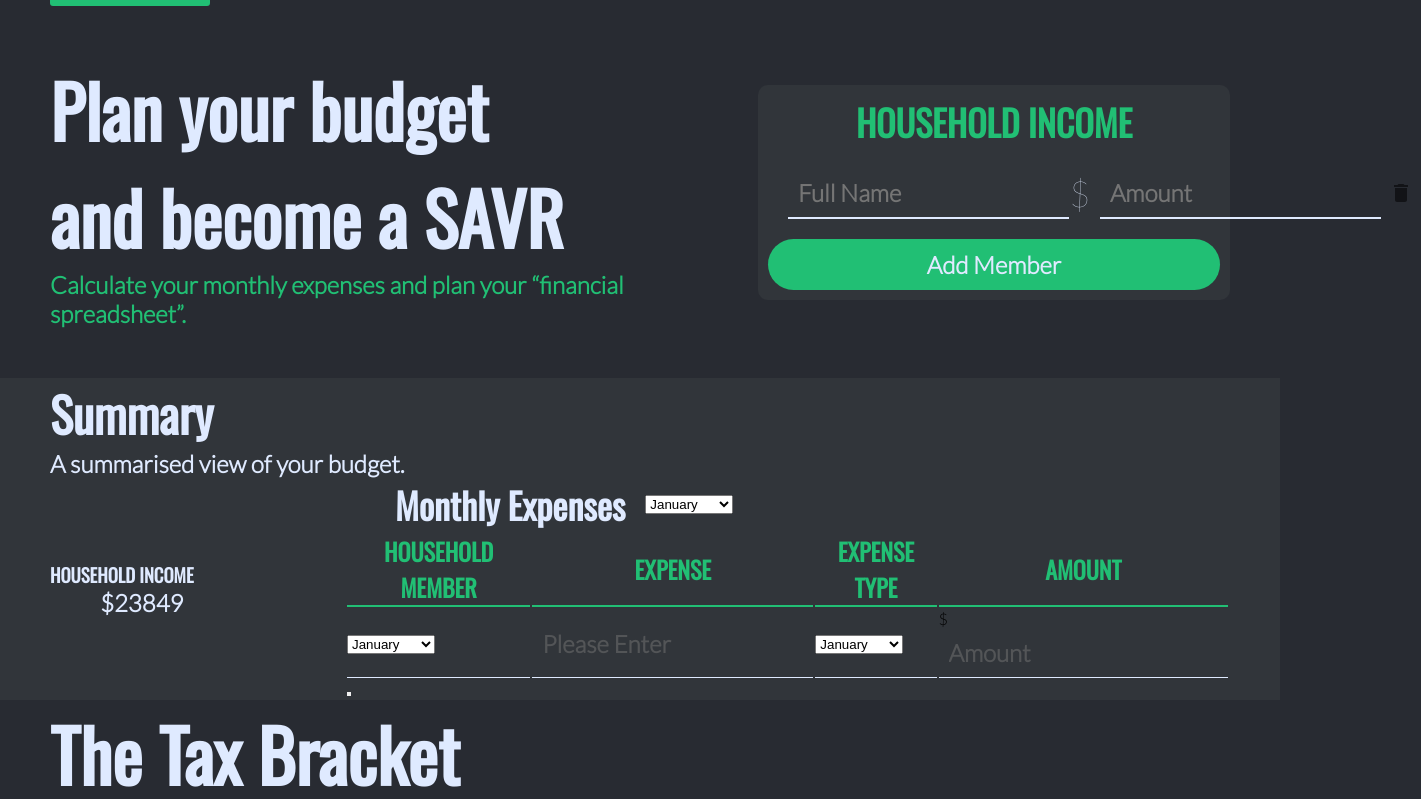
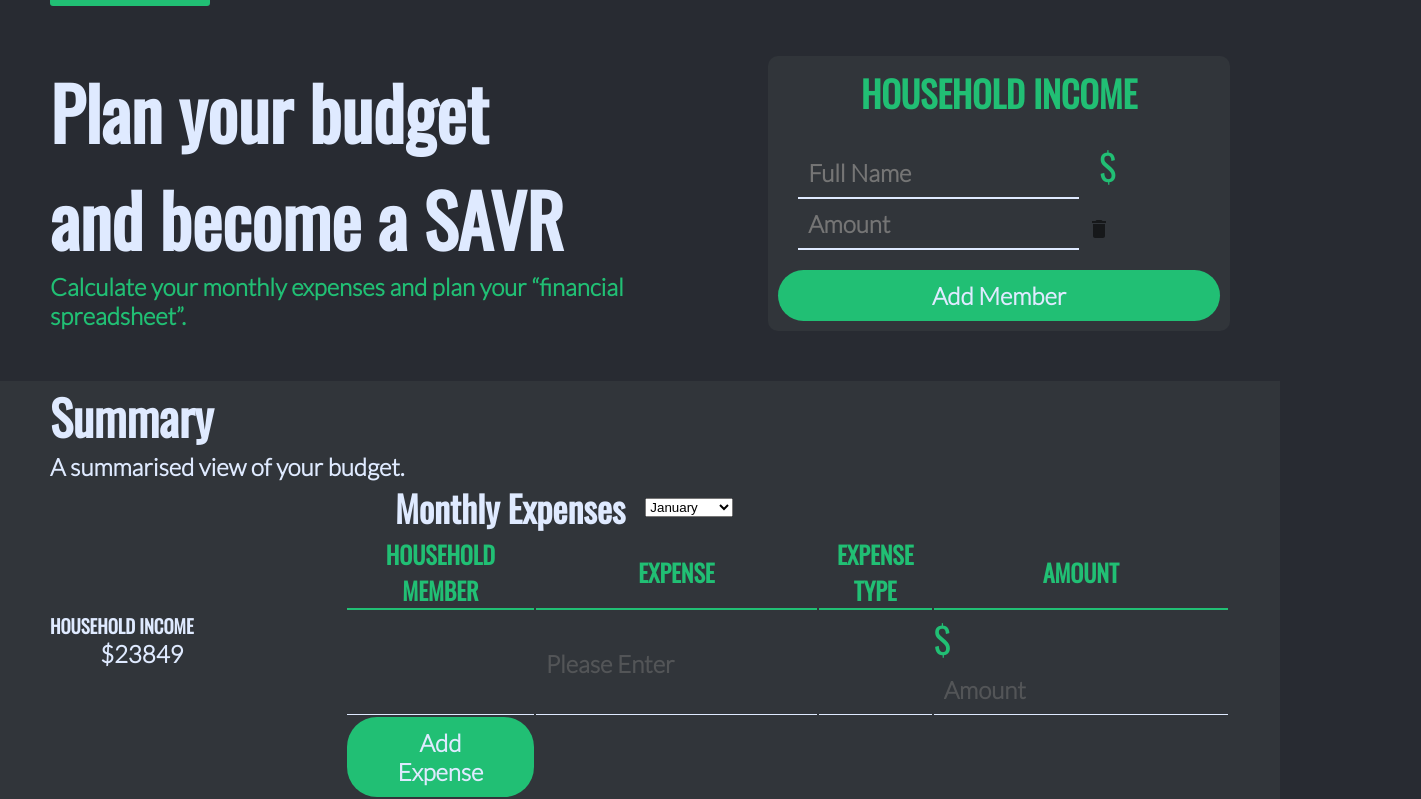
Before and after one commit to WiaanDuvenhage-200307/SAVR, a React (Create React App) app: page / in a window 1280 px wide. Shown: the part 301-1100 px from the top of the page, 1421 px wide, since content can reach past the window. Built offline with nearby package versions, Linux system fonts and the light colour scheme.

Commit message:
Functionality + tests
-Wrote functionality to add inputs on click of button
-Wrote tests to test if my inputs are empty and wrote a test to see if my dropdown values are read

```diff
--- a/src/components/HouseholdIncome.js
+++ b/src/components/HouseholdIncome.js
@@ -7,25 +7,44 @@ import Input from './UI/Input';
 
 const HouseholdIncome = () => {
 
-    const [input, setInputs] = useState([]);
+    const [formValues, setFormValues] = useState([0]);
 
-    const addNewMember = () => {
+    const [status, setStatus] = useState("normal");
 
+    const handleInputChange = (newNumber, index) => {
+        let changingFormValue = formValues;
+        changingFormValue[index] = newNumber;
+
+        console.log(changingFormValue);
+        setFormValues(changingFormValue);
+    }
+
+    const addNewNumber  = () =>{
+        setFormValues([...formValues, 0])
+    }
+
+
+    const removeNumberFromArray = (index) => {
+        var changingFormValue = formValues;
+        setFormValues(changingFormValue.splice(index, 1));
+        console.log("clicked");
     }
 
     return (
         <div className='house-income'>
             <h1 className='house-income__heading'>HOUSEHOLD INCOME</h1>
             <div className='house-income__members'>
-                <Input className='house-income-input' ariaLabel='names' type='text' placeholder='Full Name'/>
-                <div className='house-income_delete'>
-                    <h2>$</h2>
-                    <Input className='house-income-input' ariaLabel='income' type='number' placeholder='Amount'/>
-                    <IconButton aria-label="delete"><DeleteIcon/></IconButton>
-                </div>
+                {formValues.map((number, index) => (
+                    <div key={index}>
+                        <Input className='house-income-input' onChange={(e) => handleInputChange(e.target.value)} ariaLabel='names' type='text' placeholder='Full Name'/>
+                        <label htmlFor='amount'>$</label>
+                        <Input className='house-income-input' onChange={(e) => handleInputChange(+e.target.value)} name='amount' ariaLabel='income' type='text' placeholder='Amount'/>
+                        <IconButton aria-label="delete" onClick={removeNumberFromArray}><DeleteIcon/></IconButton>
+                    </div>
+                ))}
 
             </div>
-            <Button onClick={addNewMember} name="Add Member" className="button"/>
+            <Button function={()=> addNewNumber(true)}  name="Add Member" className="button" onMouseEnter={() => setStatus("hovered")} onMouseLeave={() => setStatus("normal")} role="Button" btnName="addMemberBtn"/>
         </div>
     );
 };
--- a/src/components/MonthlyExpenses.js
+++ b/src/components/MonthlyExpenses.js
@@ -1,9 +1,24 @@
-import React from 'react';
+import React, { useState } from 'react';
 import Dropdown from './UI/Dropdown';
 import Button from './UI/Button';
 import Input from './UI/Input';
 
 const MonthlyExpenses = () => {
+
+    const [tableValues, setTableValues] = useState([0]);
+
+    const addNewRow = () => {
+        setTableValues([...tableValues, 0])
+    }
+
+    const handleInputChange = (newNumber, index) => {
+        let changingFormValue = tableValues;
+        changingFormValue[index] = newNumber;
+
+        console.log(changingFormValue);
+        setTableValues(changingFormValue);
+    }
+
     return (
         <div className="month-expenses">
             <div className="row">
@@ -17,13 +32,16 @@ const MonthlyExpenses = () => {
                     <th>Expense Type</th>
                     <th>Amount</th>
                 </tr>
-                <tr>
-                    <td><Dropdown/></td>
-                    <td><Input className='month-expenses-input' ariaLabel='expense-input' type='text' placeholder='Please Enter'/></td>
-                    <td><Dropdown/></td>
-                    <td>$<Input className='month-expenses-input' ariaLabel='expense-input' type='number' placeholder='Amount'/></td>
-                </tr>
-                <tr><Button/></tr>
+                {tableValues.map((number, index) =>(
+                    <tr>
+                        <td></td>
+                        <td><Input className='month-expenses-input' onChange={(e) => handleInputChange(e.target.value)} ariaLabel='expense-name' type='text' placeholder='Please Enter'/></td>
+                        <td></td>
+                        <td><p>$</p><Input className='month-expenses-input' onChange={(e) => handleInputChange(+e.target.value)} ariaLabel='expense-amount' type='number' placeholder='Amount'/></td>
+                    </tr>
+                ))}
+
+                <tr><Button function={()=> addNewRow(true)} name="Add Expense" className="button"/></tr>
             </table>
         </div>
     );
--- a/src/components/Savings.js
+++ b/src/components/Savings.js
@@ -10,7 +10,7 @@ export default function Savings() {
             <h2>To become a real SAVR, you need to plan how you much you are going <br /> to save up.
                 Enter below the percentage of your budget that you <br /> want to save.
             </h2>
-            <img src={Graph} width={300}/>
+            <img src={Graph} width={500} style={{marginLeft: "100px"}}/>
         </div>
         <div className="right">
             <div className="card">
--- a/src/components/UI/Button.js
+++ b/src/components/UI/Button.js
@@ -2,7 +2,7 @@ import React from 'react';
 
 const Button = (props) => {
     return (
-        <button className={props.className}>{props.name}</button>
+        <button className={props.className} onClick={props.function} onMouseEnter={props.onMouseEnter} onMouseLeave={props.onMouseLeave} role={props.role} name={props.btnName}>{props.name}</button>
     );
 };
 
--- a/src/components/UI/Dropdown.js
+++ b/src/components/UI/Dropdown.js
@@ -1,20 +1,20 @@
 
-const Dropdown = () => {
+const Dropdown = (props) => {
 
     return (
         <select className="dropdown">
-            <option value="January">January</option>
-            <option value="February">February</option>
-            <option value="March">March</option>
-            <option value="April">April</option>
-            <option value="May">May</option>
-            <option value="June">June</option>
-            <option value="July">July</option>
-            <option value="August">August</option>
-            <option value="September">September</option>
-            <option value="October">October</option>
-            <option value="November">November</option>
-            <option value="December">December</option>
+            <option label="January" value="January">January</option>
+            <option label="February" value="February">February</option>
+            <option label="March" value="March">March</option>
+            <option label="April" value="April">April</option>
+            <option label="May" value="May">May</option>
+            <option label="June" value="June">June</option>
+            <option label="July" value="July">July</option>
+            <option label="August" value="August">August</option>
+            <option label="September" value="September">September</option>
+            <option label="October" value="October">October</option>
+            <option label="November" value="November">November</option>
+            <option label="December" value="December">December</option>
         </select>
     );
 };
--- a/src/components/UI/Input.js
+++ b/src/components/UI/Input.js
@@ -3,7 +3,7 @@ import React from 'react'
 export default function Input(props) {
   return (
     <>
-        <input className={props.className} type={props.type} placeholder={props.placeholder} aria-label={props.ariaLabel} />
+        <input className={props.className} type={props.type} placeholder={props.placeholder} aria-label={props.ariaLabel} defaultValue={props.defaultValue} name={props.name}/>
     </>
   )
 }
--- a/src/components/classActivities/AverageForm.js
+++ b/src/components/classActivities/AverageForm.js
@@ -1,9 +1,9 @@
 import React, {useState} from 'react';
-import Calculations from '../functions/Calculations';
+import { Calculations } from '../../functions/Calculations';
 
 const AverageForm = () => {
 
-    const [formValues, setFormValues] = useState([0, 2]);
+    const [formValues, setFormValues] = useState([0]);
     const[currentAverage, setCurrentAverage] = useState();
 
     const handleInputChange = (newNumber, index) => {
--- a/src/index.scss
+++ b/src/index.scss
@@ -93,6 +93,7 @@ h3{
 
     .house-income__members{
         display: flex;
+        flex-direction: column;
         justify-content: space-between;
         align-items: center;
         margin: 10px;
@@ -101,7 +102,15 @@ h3{
         h2{
             margin-right: 10px;
             color: $white;
+            font-size: 36px;
             font-weight: lighter;
+        }
+
+        label{
+            font-size: 36px;
+            color: $green;
+            font-family: 'Oswald', sans-serif;
+            margin-left: 20px;
         }
     }
 
@@ -212,6 +221,15 @@ table{
         border-bottom: 1px solid $white;
     }
 
+    p{
+        float: left;
+        flex-direction: row;
+        align-items: center;
+        font-size: 36px;
+        font-family: 'Oswald', sans-serif;
+        color: $green;
+    }
+
 }
 
 .month-expenses-input{
```
Also changed, not shown: src/functions/Calculations.js (+12 -12 lines), 2 other files (tests, documents, lock files or other folders).
